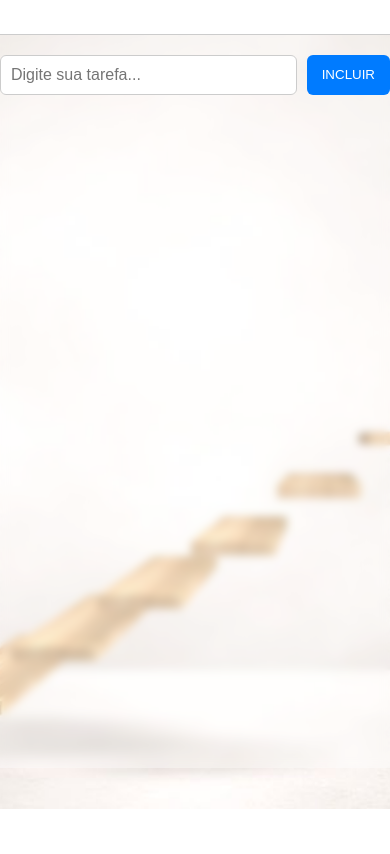
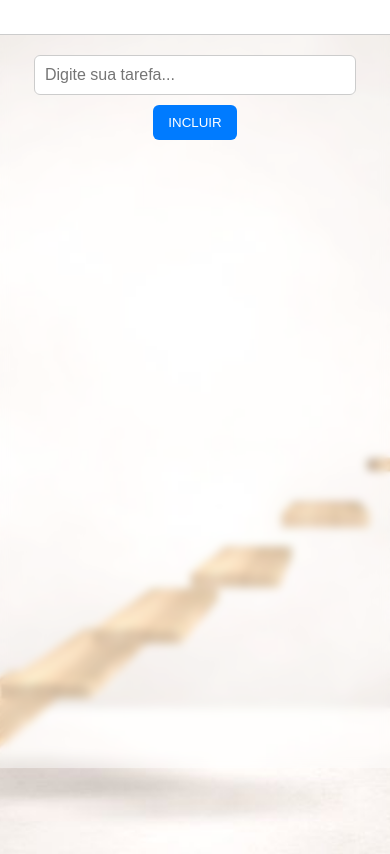
Before and after one commit to jenningsdelk/mural-de-post-its, a plain HTML site: page index.html in a window 390 px wide. Shown: the part 76-930 px from the top of the page. Before the commit the page ends 885 px from the top, so only its background shows below. Drawn offline with Linux system fonts and the light colour scheme.

Commit message:
Refactor CSS for improved layout and responsiveness
Updated styles for better responsiveness and layout adjustments.

```diff
--- a/style.css
+++ b/style.css
@@ -12,7 +12,7 @@ body {
 
 body::after {
   content: '';
-  position: absolute;
+  position: fixed;
   inset: 0;
   background: rgba(255, 255, 255, 0.4);
   backdrop-filter: blur(4px);
@@ -30,6 +30,7 @@ header {
 .input-area {
   display: flex;
   justify-content: center;
+  flex-wrap: wrap;
   margin: 20px auto;
   gap: 10px;
 }
@@ -37,6 +38,7 @@ header {
 input {
   padding: 10px;
   width: 300px;
+  max-width: 90%;
   border-radius: 6px;
   border: 1px solid #ccc;
   font-size: 16px;
@@ -59,7 +61,7 @@ button:hover {
   position: relative;
   width: 100%;
   height: calc(100vh - 150px);
-  overflow: hidden;
+  overflow: auto;
 }
 
 /*Estilo das tarefas */
@@ -73,6 +75,7 @@ button:hover {
   user-select: none;
   transition: transform 0.2s ease;
   width: 200px;
+  max-width:80%;
 }
 
 .task:hover {
@@ -92,6 +95,7 @@ button:hover {
 .task span {
   display: inline-block;
   width: 150px;
+  max-width: 70%;
   cursor: text;
 }
 
```
